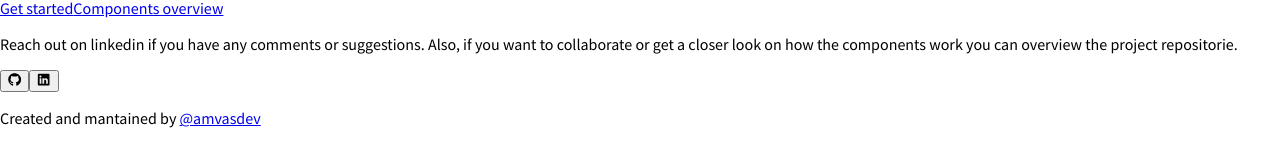
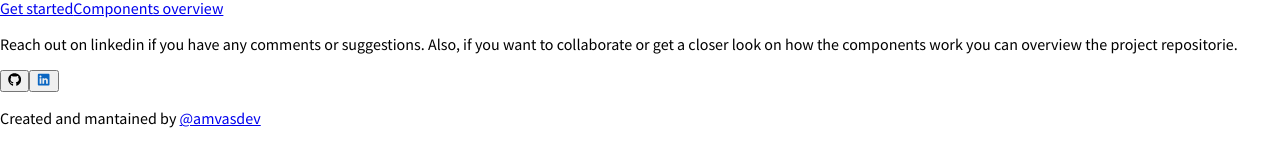
Before and after one commit to Amaury-Vasquez/amvas-ui, a Next.js app: page / in a window 1280 px wide. Shown: the part 341-504 px from the top of the page. Built offline with nearby package versions, Linux system fonts and the light colour scheme.

Commit message:
correct color prop

```diff
--- a/components/IconButton/IconButton.tsx
+++ b/components/IconButton/IconButton.tsx
@@ -19,12 +19,7 @@ const IconButton: FC<IconButtonProps> = ({
       type="button"
       {...props}
     >
-      <Icon
-        className={clsx(
-          'w-full h-full',
-          `text-[${iconColor}] fill-[${iconColor}]`
-        )}
-      />
+      <Icon color={iconColor} className="w-full h-full" />
     </button>
   );
 };
```
